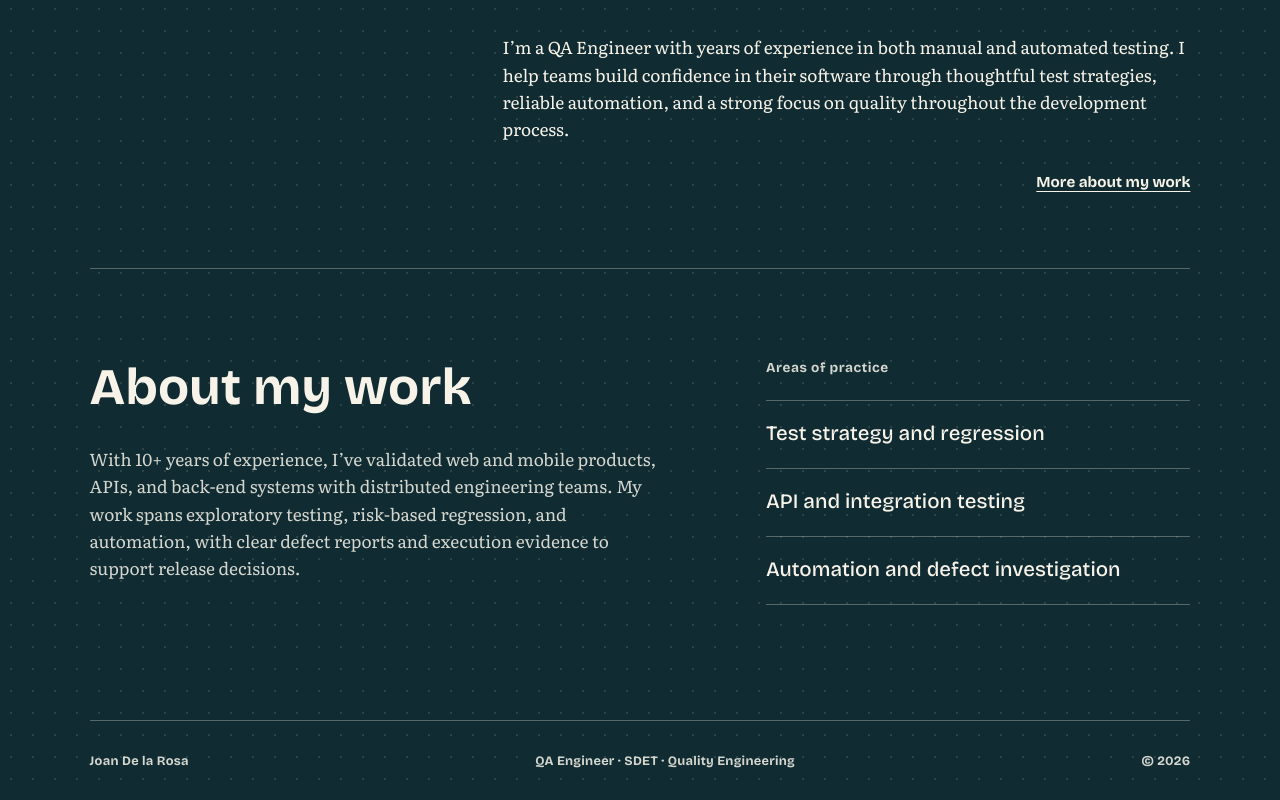
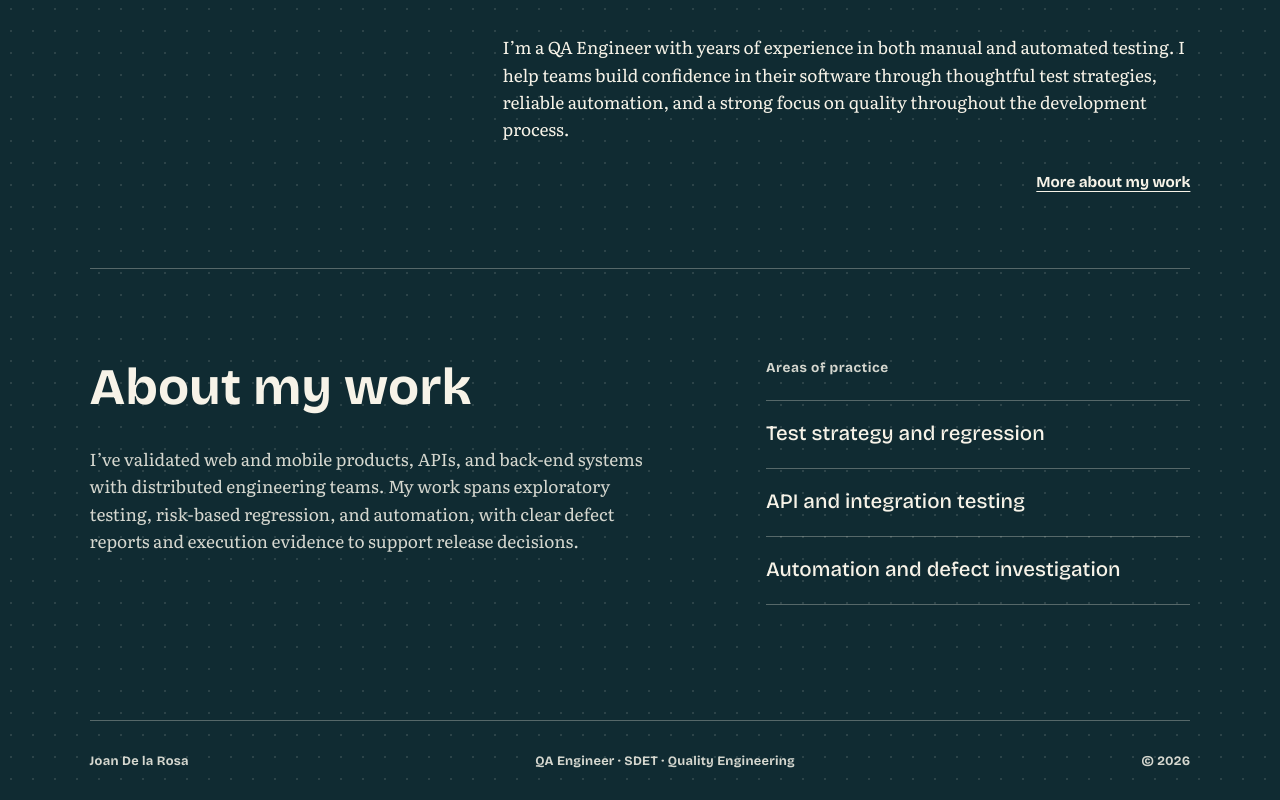
Before and after one commit to jdelarosavaldez/joan-qa-engineering-portfolio, a plain HTML site: page index.html in a window 1280 px wide. Shown: the part 882-1682 px from the top of the page. Drawn offline with Linux system fonts and the light colour scheme.

Commit message:
copy: avoid unverified years-of-experience claim

```diff
--- a/index.html
+++ b/index.html
@@ -71,9 +71,9 @@
       <section class="about" id="about" aria-labelledby="about-title">
         <div class="about-copy">
           <h2 id="about-title" data-en="About my work" data-es="Sobre mi trabajo">About my work</h2>
-          <p data-en="With 10+ years of experience, I’ve validated web and mobile products, APIs, and back-end systems with distributed engineering teams. My work spans exploratory testing, risk-based regression, and automation, with clear defect reports and execution evidence to support release decisions."
-            data-es="Con más de 10 años de experiencia en QA, he validado productos web y móviles, APIs y sistemas backend con equipos de ingeniería distribuidos. Mi trabajo abarca pruebas exploratorias, regresión basada en riesgos y automatización, con informes de defectos y evidencia de ejecución claros para apoyar las decisiones de lanzamiento.">
-            With 10+ years of experience, I’ve validated web and mobile products, APIs, and back-end systems with distributed engineering teams. My work spans exploratory testing, risk-based regression, and automation, with clear defect reports and execution evidence to support release decisions.
+          <p data-en="I’ve validated web and mobile products, APIs, and back-end systems with distributed engineering teams. My work spans exploratory testing, risk-based regression, and automation, with clear defect reports and execution evidence to support release decisions."
+            data-es="He validado productos web y móviles, APIs y sistemas backend con equipos de ingeniería distribuidos. Mi trabajo abarca pruebas exploratorias, regresión basada en riesgos y automatización, con informes de defectos y evidencia de ejecución claros para apoyar las decisiones de lanzamiento.">
+            I’ve validated web and mobile products, APIs, and back-end systems with distributed engineering teams. My work spans exploratory testing, risk-based regression, and automation, with clear defect reports and execution evidence to support release decisions.
           </p>
         </div>
         <div class="practice">
```
